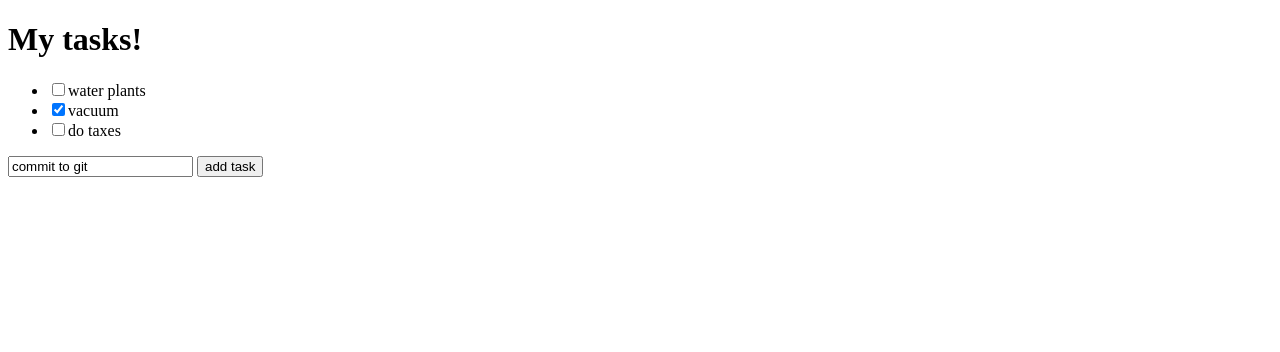
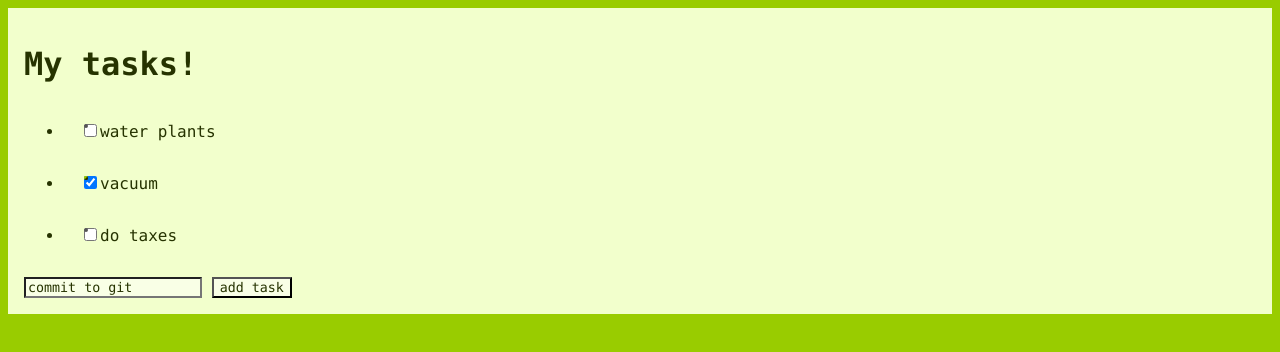
Before and after one commit to kariesta/to_do_vue, a plain HTML site: page index.html in a window 1280 px wide. Drawn offline with nearby package versions, Linux system fonts and the light colour scheme.

Commit message:
Add style

```diff
--- a/index.html
+++ b/index.html
@@ -2,6 +2,7 @@
 <html>
 <head>
   <title>To vue!</title>
+  <link rel="stylesheet" href="style.css">
   <script src="https://unpkg.com/vue"></script>
   <script src="https://cdn.jsdelivr.net/npm/vue/dist/vue.js"></script>
 
--- /dev/null
+++ b/style.css
@@ -0,0 +1,71 @@
+body{
+  background-color: #99cc00;
+  font-family: "Lucida Console", Courier, monospace;
+}
+
+input{
+  font-family: "Lucida Console", Courier, monospace;
+  color:  #263300;
+}
+
+button{
+  font-family: "Lucida Console", Courier, monospace;
+  color:  #263300;
+;
+}
+
+#app{
+  background-color:  #f2ffcc;
+  color:  #263300;
+  padding: 1rem;
+
+}
+
+#app h1{
+    color:  #263300;
+}
+
+#app ul li{
+    color:  #263300;
+    padding: 1rem;
+}
+
+#app input{
+    background-color:  #f9ffe6;
+    color:  #263300;
+}
+
+#app input[type=checkbox]:before {
+         content: "";
+         display: block;
+         width: inherit;
+         height: inherit;
+         border: 2px solid #555555;
+         border-radius: 2px;
+         background-color: #f9ffe6;
+         position: absolute;
+         top: inherit;
+         left: inherit;
+}
+
+#app input[type=checkbox]:checked:after{
+    background-color:  #99cc00;
+    color:  #99cc00;
+    content: "";
+    display: block;
+    border: solid #263300;
+    border-top: solid #99cc00;
+    border-left: solid #99cc00;
+    border-width: 2px;
+    width: inherit;
+    height: inherit;
+    border-radius: 3px;
+    position: absolute;
+    top: inherit;
+    left: inherit;
+}
+
+#app button{
+    background-color:  #f9ffe6;
+    color:  #263300;
+}
```
